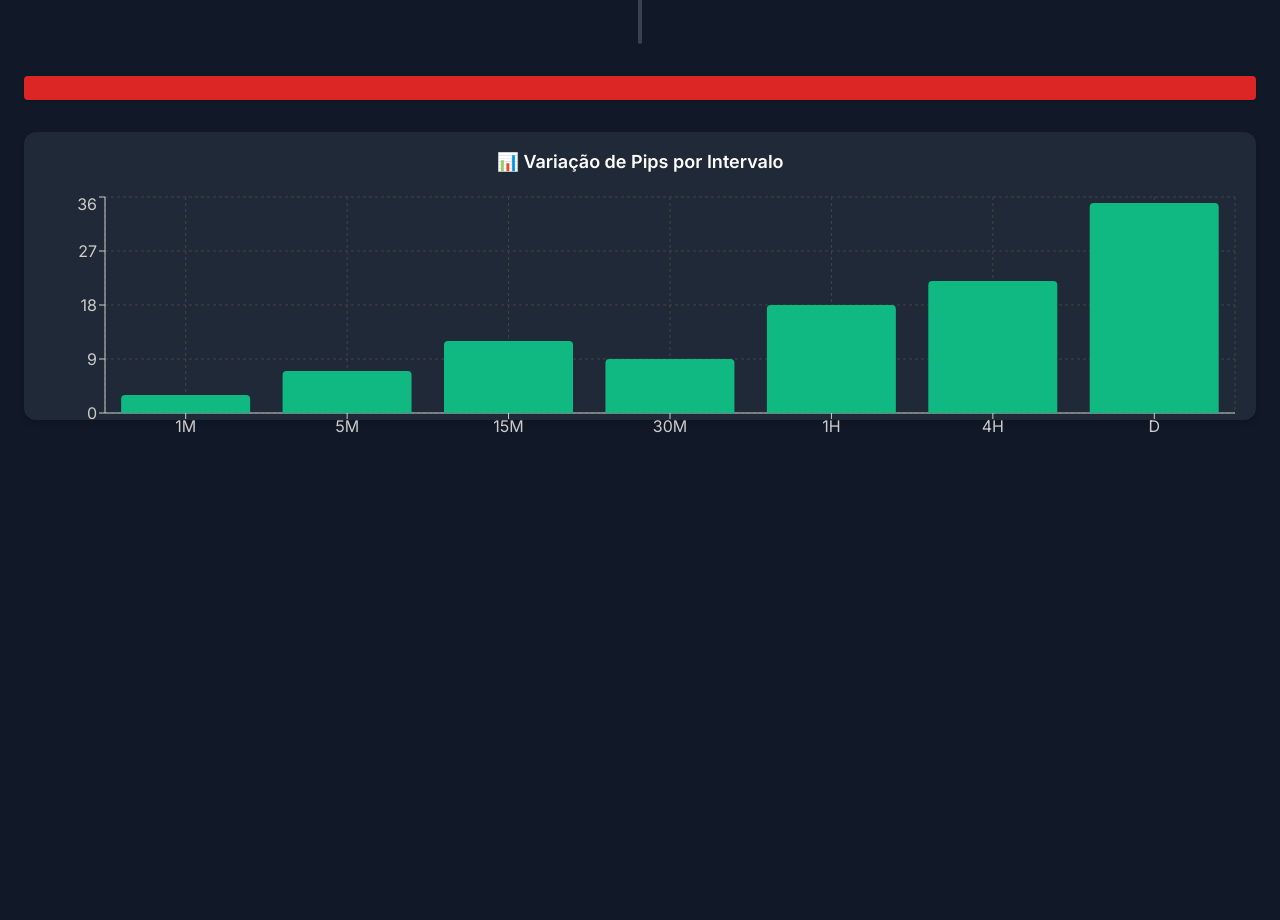
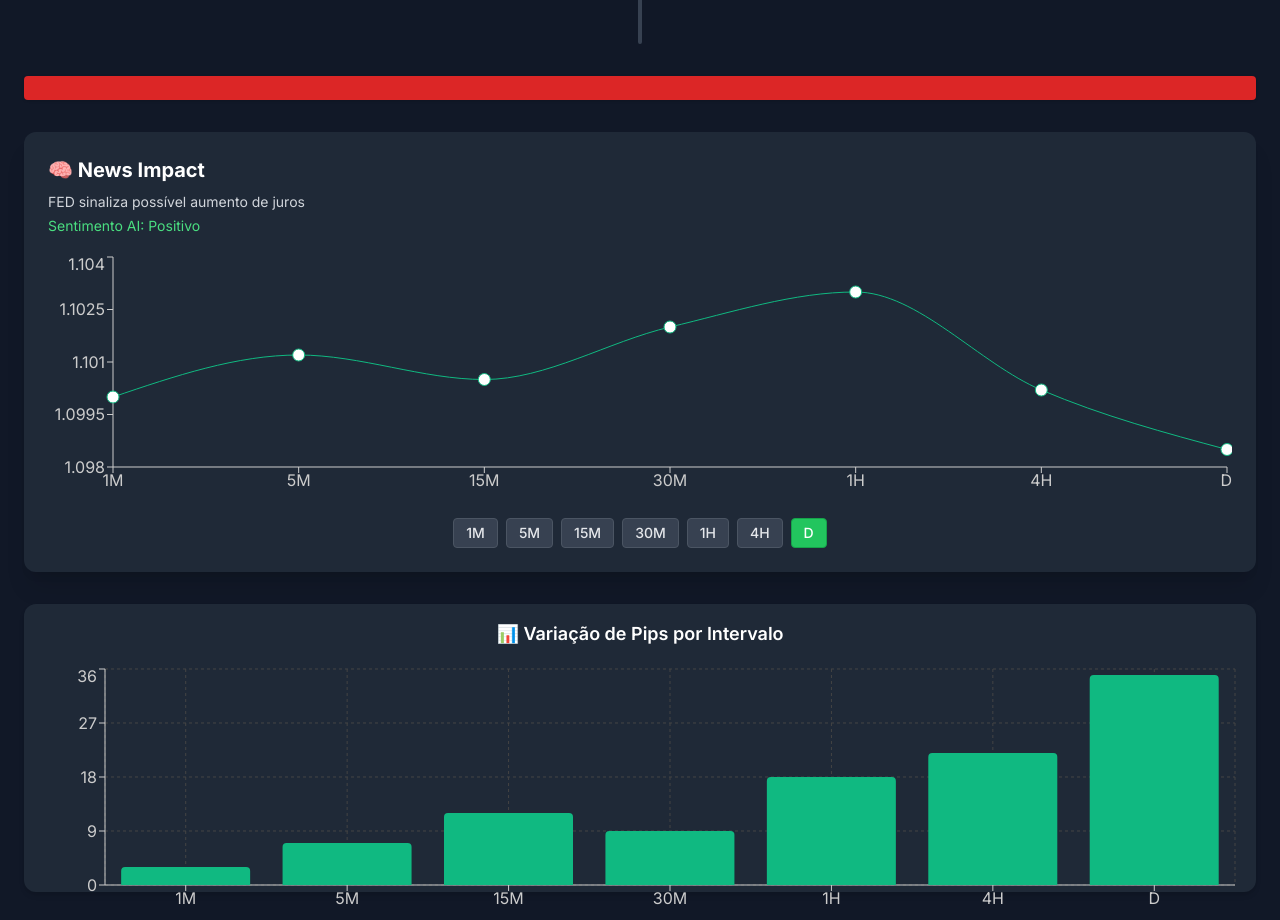
Before and after one commit to TulioBuarque/meusite-nextjs, a Next.js app: page /dashboard in a window 1280 px wide. Shown: the part 820-1740 px from the top of the page. Before the commit the page ends 1268 px from the top, so only its background shows below. Built offline with nearby package versions, Linux system fonts and the light colour scheme.

Commit message:
Update page.tsx

```diff
--- a/src/app/dashboard/page.tsx
+++ b/src/app/dashboard/page.tsx
@@ -3,6 +3,7 @@
 import { ComparadorCandles } from '@/components/kpis/ComparadorCandles'
 import { DailyRangeIndicator } from '@/components/kpis/DailyRangeIndicator'
 import { CardAlerta } from '@/components/kpis/CardAlerta'
+import { NewsImpactKPI } from '@/components/kpis/NewsImpactKPI'
 import { PipVariationTimeBlocks } from '@/components/kpis/PipVariationTimeBlocks'
 
 export default function DashboardPage() {
@@ -23,6 +24,7 @@ export default function DashboardPage() {
       <ComparadorCandles candle30={30} candle1h={21} />
       <DailyRangeIndicator range={48} />
       <CardAlerta alerta="Exemplo de alerta exibido no dashboard" />
+      <NewsImpactKPI />
       <PipVariationTimeBlocks data={mockData} />
     </main>
   )
```
